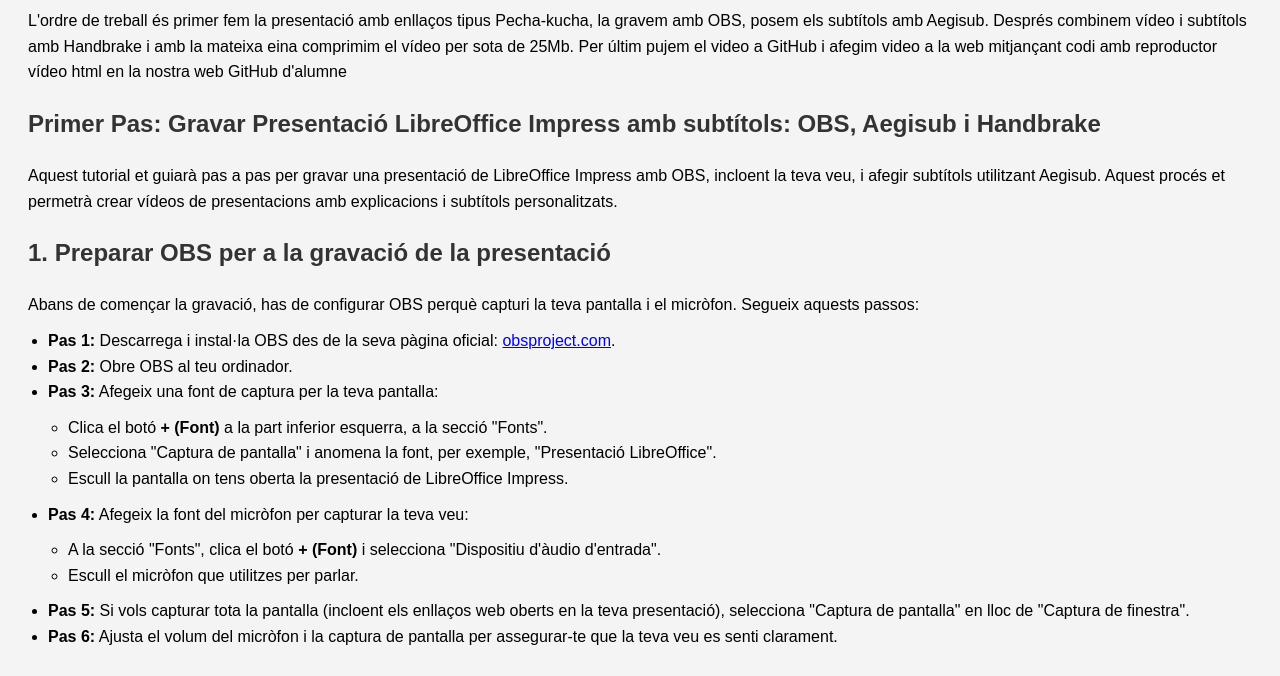
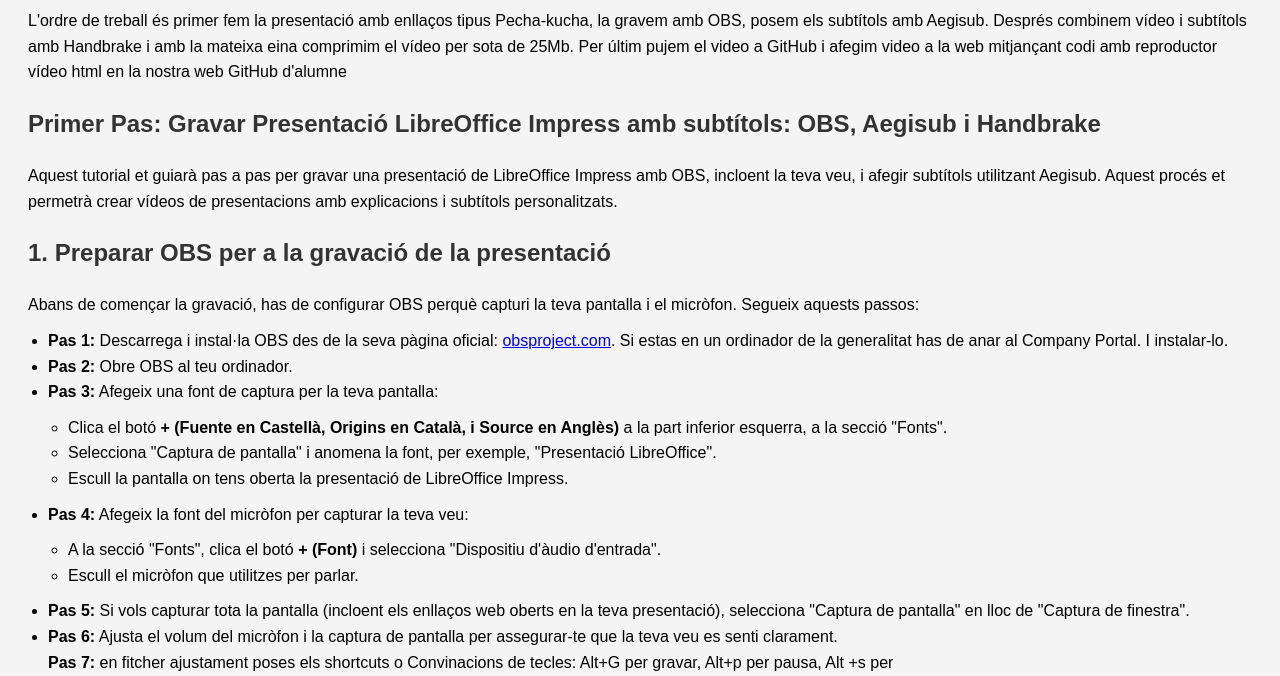
Before and after one commit to yichofe4/yichofe4.github.io, a plain HTML site: page captura/index.html in a window 1280 px wide. Shown: the part 114-790 px from the top of the page. Drawn offline with Linux system fonts and the light colour scheme.

Commit message:
Update index.html

```diff
--- a/captura/index.html
+++ b/captura/index.html
@@ -1,3 +1,4 @@
+
 <!DOCTYPE html>
 <html lang="ca">
 <head>
@@ -46,11 +47,12 @@
 <p>Abans de començar la gravació, has de configurar OBS perquè capturi la teva pantalla i el micròfon. Segueix aquests passos:</p>
 
 <ul>
-    <li><strong>Pas 1:</strong> Descarrega i instal·la OBS des de la seva pàgina oficial: <a href="https://obsproject.com/" target="_blank">obsproject.com</a>.</li>
+    <li><strong>Pas 1:</strong> Descarrega i instal·la OBS des de la seva pàgina oficial: <a href="https://obsproject.com/" target="_blank">obsproject.com</a>.
+    Si estas en un ordinador de la generalitat has de anar al  Company Portal. I instalar-lo.</li>
     <li><strong>Pas 2:</strong> Obre OBS al teu ordinador.</li>
     <li><strong>Pas 3:</strong> Afegeix una font de captura per la teva pantalla:
         <ul>
-            <li>Clica el botó <strong>&#43; (Font)</strong> a la part inferior esquerra, a la secció "Fonts".</li>
+            <li>Clica el botó <strong>&#43; (Fuente en Castellà, Origins en Català, i Source en Anglès)</strong> a la part inferior esquerra, a la secció "Fonts".</li>
             <li>Selecciona "Captura de pantalla" i anomena la font, per exemple, "Presentació LibreOffice".</li>
             <li>Escull la pantalla on tens oberta la presentació de LibreOffice Impress.</li>
         </ul>
@@ -63,6 +65,7 @@
     </li>
     <li><strong>Pas 5:</strong> Si vols capturar tota la pantalla (incloent els enllaços web oberts en la teva presentació), selecciona "Captura de pantalla" en lloc de "Captura de finestra".</li>
     <li><strong>Pas 6:</strong> Ajusta el volum del micròfon i la captura de pantalla per assegurar-te que la teva veu es senti clarament.</li>
+</li><strong>Pas 7:</strong> en fitcher ajustament poses els shortcuts o Convinacions de tecles: Alt+G per gravar, Alt+p per pausa, Alt +s per
 </ul>
 
 <h2>2. Com començar a gravar la presentació amb OBS</h2>
```
